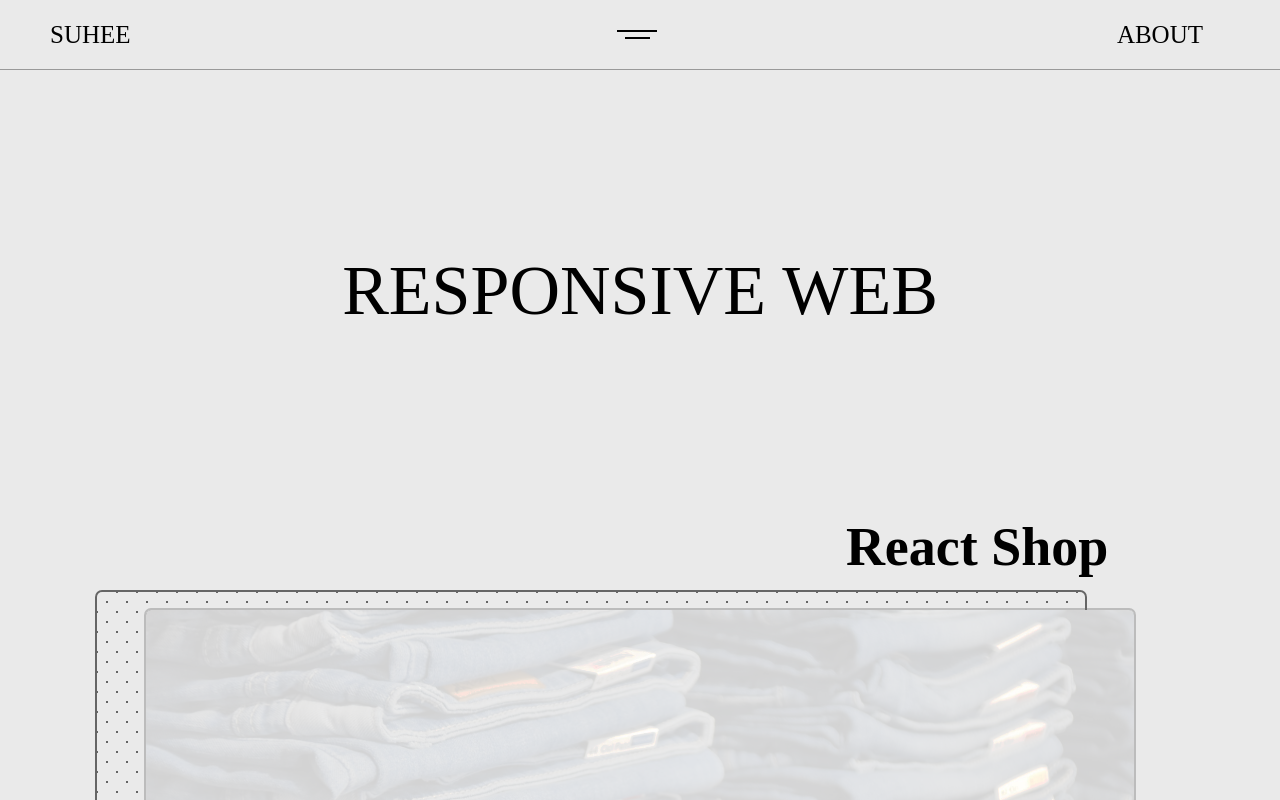
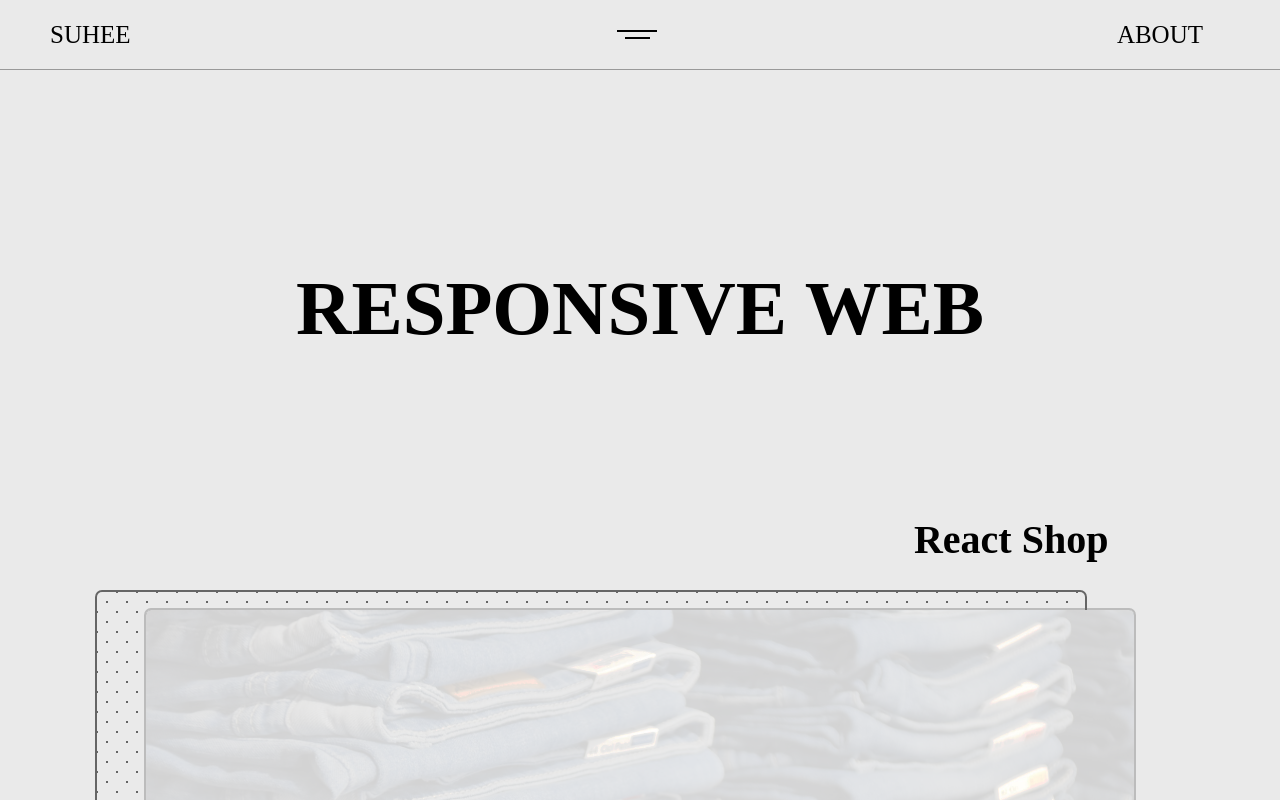
Before and after one commit to pie-suhee/suhee, a React (Create React App) app: page /responsiveWeb in a window 1280 px wide. Shown: the top 800 px of the page. Built offline with nearby package versions, Linux system fonts and the light colour scheme; a web font is replaced by a local one.

Commit message:
20231123

```diff
--- a/src/components/List.js
+++ b/src/components/List.js
@@ -5,6 +5,16 @@ import "../scss/list.scss";
 const projectURL = "/project.json";
 
 const List = ({ category }) => {
+  const [prevCategory, setPrevCategory] = useState(category);
+
+  useEffect(() => {
+    if (category !== prevCategory) {
+      window.location.reload();
+    }
+
+    setPrevCategory(category);
+  }, [category, prevCategory]);
+
   const [projects, setProjects] = useState([]);
 
   useEffect(() => {
@@ -30,9 +40,11 @@ const List = ({ category }) => {
   return (
     <section className="page list">
       <div className="subTitle">
-        <span className="text" data-splitting="words">
-          {category}
-        </span>
+        <svg viewBox="0 0 900 300">
+          <text x="50%" y="50%" dy="40px" text-anchor="middle">
+            {category}
+          </text>
+        </svg>
       </div>
       {projects.map((project, idx) => {
         const words = project.title;
--- a/src/scss/list.scss
+++ b/src/scss/list.scss
@@ -19,9 +19,15 @@ $expo: cubic-bezier(1, 0.885, 0.32, 1);
         width: 100%;
         height: 50vh;
         text-align: center;
-        .text {
-            font-size: 90px;
+        svg {
+            width: 100%;
+	        height: 100%;
+	        text-transform: uppercase;
+	        animation: stroke 5s 1 alternate;
+	        fill: #000000;
+            font-size: 140px;
             line-height: 1.5;
+            font-weight: 900;
         }
     }
     .panel {
@@ -189,7 +195,7 @@ $expo: cubic-bezier(1, 0.885, 0.32, 1);
     .list {
         width: 85vw;
         .subTitle {
-            .text {
+            svg {
                 font-size: 70px;
                 line-height: 1.5;
             }
@@ -198,7 +204,7 @@ $expo: cubic-bezier(1, 0.885, 0.32, 1);
             h2 {
                 grid-area: 1 / 1 / 2 / 6;
                 padding: 2vw;
-                font-size: 54px;
+                font-size: 40px;
             }
             .thumb {
                 grid-area: 2 / 1 / 5 / 6;
@@ -227,7 +233,7 @@ $expo: cubic-bezier(1, 0.885, 0.32, 1);
     .list {
         width: 100vw;
         .subTitle {
-            .text {
+            svg {
                 font-size: 30px;
             }
         }
@@ -241,3 +247,28 @@ $expo: cubic-bezier(1, 0.885, 0.32, 1);
         }
     }
 }
+
+@keyframes stroke {
+	0%   {
+		stroke-dashoffset: 25%;
+		stroke-dasharray: 0 50%;
+		fill: rgba(72,138,204,0);
+		stroke: #000000;
+		stroke-width: 2;
+	}
+	70%  {
+		fill: rgba(72,138,204,0);
+		stroke: #000000;
+	}
+	80%  {
+		fill: rgba(72,138,204,0);
+		stroke: #000000;
+	}
+	100% {
+		stroke-dashoffset: -25%;
+		stroke-dasharray: 50% 0;
+		fill: #000000;
+		stroke: rgba(54,95,160,0);
+		stroke-width: 0;
+	}
+}
```
